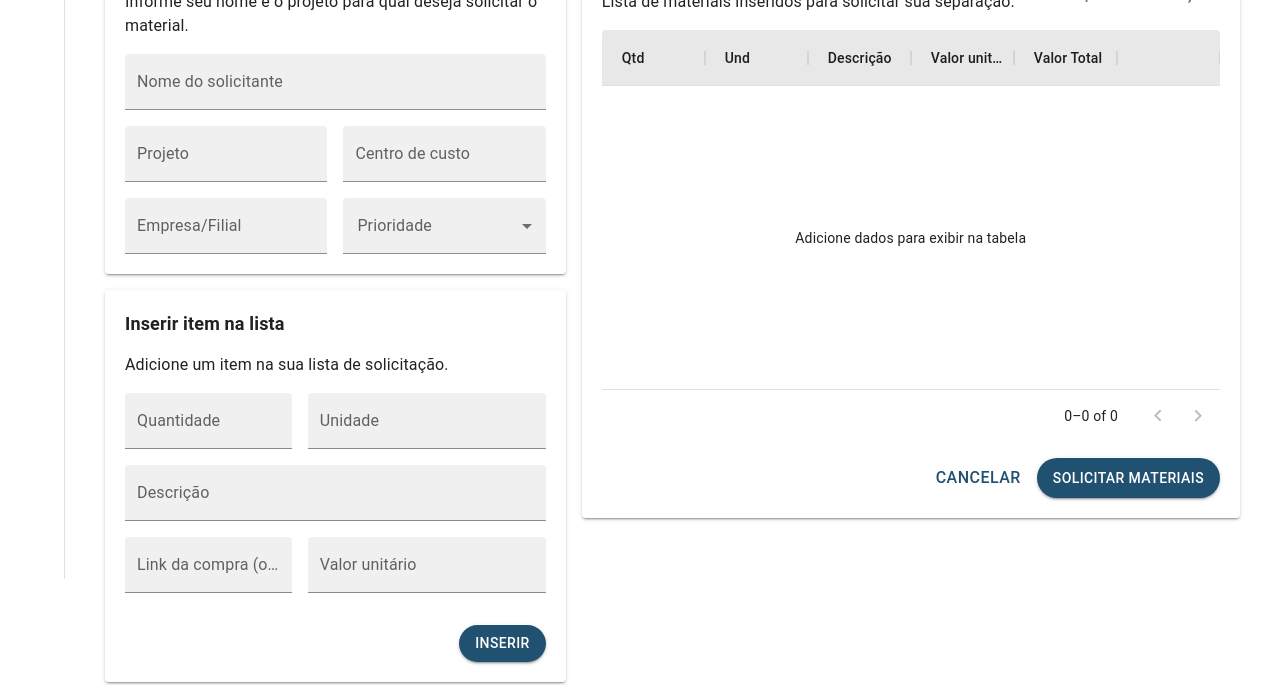
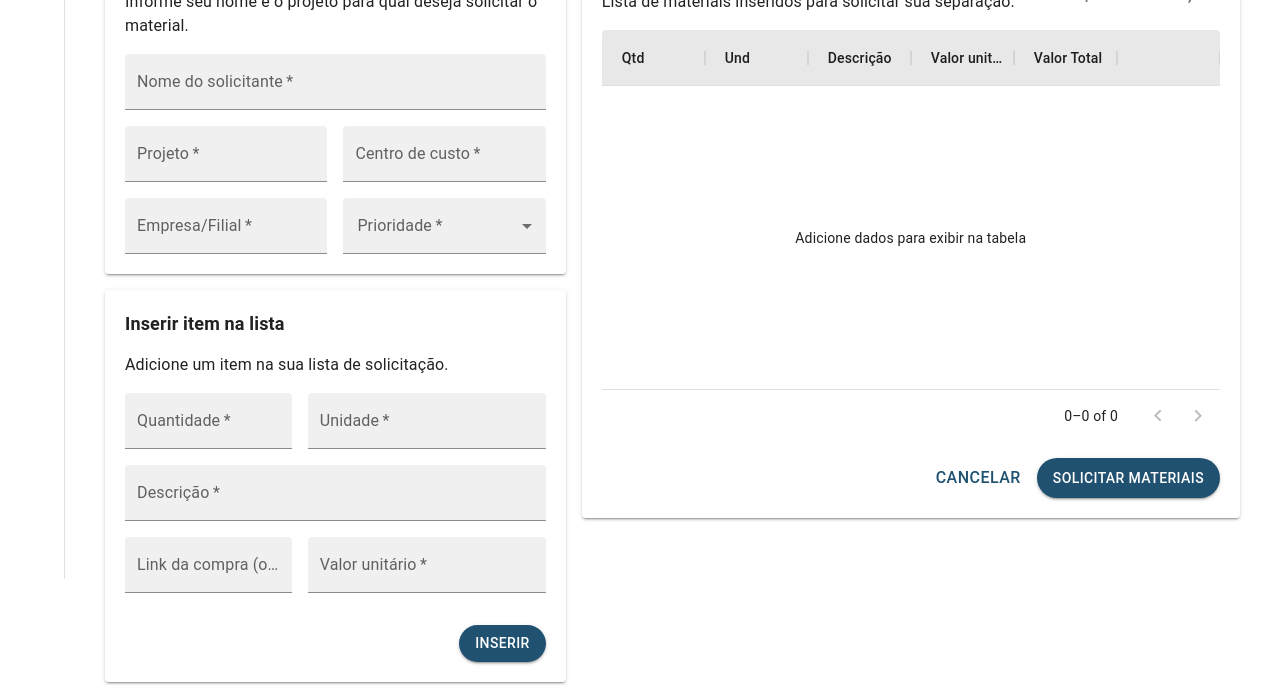
Before and after one commit to DevThiagoSoares/gerenciar-trello-frontend, a React (Create React App) app: page /shopping in a window 1280 px wide. Shown: the part 221-906 px from the top of the page. Built offline with nearby package versions, Linux system fonts and the light colour scheme.

Commit message:
finalizado integração

```diff
--- a/package.json
+++ b/package.json
@@ -15,11 +15,13 @@
     "@testing-library/user-event": "^13.5.0",
     "@types/react": "^18.2.27",
     "@types/react-dom": "^18.2.12",
+    "axios": "^1.5.1",
     "react": "^18.2.0",
     "react-dom": "^18.2.0",
     "react-router-dom": "6",
     "react-scripts": "5.0.1",
     "styled-components": "^6.0.8",
+    "uuid": "^9.0.1",
     "web-vitals": "^2.1.4"
   },
   "scripts": {
--- a/src/Components/Navbar/miniDrawer.tsx
+++ b/src/Components/Navbar/miniDrawer.tsx
@@ -6,7 +6,6 @@ import MuiAppBar, { AppBarProps as MuiAppBarProps } from '@mui/material/AppBar';
 import Toolbar from '@mui/material/Toolbar';
 import List from '@mui/material/List';
 import CssBaseline from '@mui/material/CssBaseline';
-import Typography from '@mui/material/Typography';
 import Divider from '@mui/material/Divider';
 import IconButton from '@mui/material/IconButton';
 import MenuIcon from '@mui/icons-material/Menu';
--- a/src/Components/Navbar/tableGrid/index.tsx
+++ b/src/Components/Navbar/tableGrid/index.tsx
@@ -1,5 +1,5 @@
 import EditIcon from '@mui/icons-material/Edit';
-import { IconButton, Popover, Stack, Typography } from '@mui/material';
+import { IconButton, Stack } from '@mui/material';
 import { Box } from '@mui/system';
 import { DataGrid, GridCellParams, GridColDef } from '@mui/x-data-grid';
 import { useState } from 'react';
@@ -13,11 +13,12 @@ interface TableGridProps {
     take?: number;
     total?: number;
     idAdmin?: string;
+    link?: string
     columns: GridColDef[];
     onDelete?: (id: string) => void;
     onEdit?: (id: string) => void;
     onView?: (id: string) => void;
-    EditPassword?: (id: string) => void;
+    setLink?: (id: string) => void;
     handleSkip?: (row: number) => void;
     handleTake?: (row: number) => void;
 
@@ -74,19 +75,15 @@ export function TableGrid(props: TableGridProps) {
                             <EditIcon />
                         </IconButton>
                     )}
-                    {props.EditPassword && (
+                    {props.link && (
                         <>
 
                             <IconButton
                                 sx={{ color: '#B58930' }}
-                                disabled={
-                                    props.idAdmin !== undefined && row.id === props.idAdmin
-                                        ? true
-                                        : false
-                                }
                                 onClick={() =>
-                                    props.EditPassword ? props.EditPassword(row) : ''
+                                    props.link ? props.setLink(row) : ''
                                 }>
+                                teste
                                 <LockIcon />
                             </IconButton>
                         </>
@@ -101,8 +98,7 @@ export function TableGrid(props: TableGridProps) {
             props.onView(params.id.toString());
         }
     };
-
-    const columns = [...props.columns, ...actionColumn]
+    const columns = [...props.columns, actionColumn]
     return (
         <Box sx={tableContainer}>
             <DataGrid
--- a/src/Pages/shopping/columns/index.ts
+++ b/src/Pages/shopping/columns/index.ts
@@ -18,7 +18,7 @@ export const columns: GridColDef[] = [
         headerName: 'Valor unitário',
     },
     {
-        field: 'Total',
+        field: 'total',
         headerName: 'Valor Total',
     },
 ]
--- a/src/Pages/shopping/index.tsx
+++ b/src/Pages/shopping/index.tsx
@@ -4,54 +4,129 @@ import { BoxContainer, GridForms, paperContainer, styleButton, subtitleStyle, ti
 import { TableGrid } from "../../Components/Navbar/tableGrid";
 import { columns } from "./columns";
 import CreateShopModal from "./modal/modalCreate";
+import { MaterialList, project } from "./interface";
+import { v4 as uuid } from 'uuid'
 
 export function Shopping() {
 
     const [typeModal, setTypeModal] = useState<{ create: boolean }>({ create: false })
+    const [requester, setRequester] = useState<project>({} as project)
+    const [materialList, setMaterialList] = useState<MaterialList>({} as MaterialList)
+    const [listHistory, setLisHistory] = useState<any[]>([])
+    const [rows, setRows] = useState<any>([])
+    const [arrayList, setArrayList] = useState([])
 
     const handleOpenModalCreate = () => {
         setTypeModal({ create: true })
+        const data = [
+            {
+                requester: requester,
+                materialList: listHistory
+            }
+        ]
+
+        setArrayList(data)
     }
 
     const handleSubmit = (event: FormEvent) => {
         event.preventDefault()
+        const arrayList =
+        {
+            id: uuid(),
+            quantity: materialList.quantity,
+            und: materialList.und,
+            description: materialList.description,
+            unitaryValue: (materialList.unitaryValue.toLocaleString('pt-BR', {
+                style: 'currency', currency:
+                    'BRL'
+            })),
+            total: (materialList.quantity * materialList.unitaryValue).toLocaleString('pt-BR', {
+                style: 'currency', currency:
+                    'BRL'
+            })
+        }
+        setLisHistory([...listHistory, arrayList])
+        setRows([...rows, arrayList])
+        setMaterialList({} as MaterialList)
     }
-
     const handleCloseModal = () => {
         setTypeModal({ create: false })
     }
+    const handleChange = (event: any) => {
+        setRequester((state: any) => ({
+            ...state,
+            [event.target.name]: event.target.value,
+        }))
+    }
+    const handleChangeItem = (event: any) => {
+        setMaterialList((state: any) => ({
+            ...state,
+            [event.target.name]: event.target.value,
+        }))
+    }
+
     return (
         <Box sx={{ m: 2 }}>
             <Typography sx={titleStyle} gutterBottom>
                 Abrir solicitação
             </Typography>
             <Box sx={BoxContainer}>
-                <Box sx={{ gap: 2, display: 'grid' }} component={'form'}>
+                <Box sx={{ gap: 2, display: 'grid' }} component={'form'} onSubmit={handleSubmit}>
                     <Paper sx={paperContainer} elevation={2}>
                         <Typography sx={subtitleStyle}>
                             Dados do Projeto
                         </Typography>
                         <p>Informe seu nome e o projeto para qual deseja solicitar o material.</p>
                         <Box sx={GridForms}>
-                            <TextField id="filled-basic" label="Nome do solicitante" variant="filled" sx={{ gridColumn: 'span 2' }} />
-                            <TextField id="filled-basic" label="Projeto" variant="filled" />
-                            <TextField id="filled-basic" label="Centro de custo" variant="filled" />
-                            <TextField id="filled-basic" label="Empresa/Filial" variant="filled" />
-                            <FormControl fullWidth>
+                            <TextField
+                                required
+                                id="filled-basic"
+                                label="Nome do solicitante"
+                                variant="filled"
+                                value={requester.requester ?? ''}
+                                name="requester"
+                                onChange={handleChange}
+                                sx={{ gridColumn: 'span 2' }} />
+                            <TextField
+                                required
+                                id="filled-basic"
+                                label="Projeto"
+                                name="projectName"
+                                value={requester.projectName ?? ''}
+                                onChange={handleChange}
+                                variant="filled" />
+                            <TextField
+                                required
+                                id="filled-basic"
+                                label="Centro de custo"
+                                name="CostCenter"
+                                value={requester.CostCenter ?? ''}
+                                onChange={handleChange}
+                                variant="filled" />
+                            <TextField
+                                required
+                                id="filled-basic"
+                                label="Empresa/Filial"
+                                name="subsidiary"
+                                value={requester.subsidiary ?? ''}
+                                onChange={handleChange}
+                                variant="filled" />
+                            <FormControl fullWidth required>
                                 <InputLabel id="demo-simple-select-label">Prioridade</InputLabel>
                                 <Select
                                     labelId="demo-simple-select-label"
                                     id="demo-simple-select"
-                                    /* value={age} */
+                                    value={requester.priority ?? ''}
                                     variant="filled"
+                                    name="priority"
                                     label="Prioridade"
-                                /* onChange={handleChange} */
+                                    onChange={handleChange}
                                 >
                                     <MenuItem value="">
                                         <em>Selecionar</em>
                                     </MenuItem>
-                                    <MenuItem value={20}>Urgente</MenuItem>
-                                    <MenuItem value={30}>Não Urgente</MenuItem>
+                                    <MenuItem value={'Urgente'}>Urgente</MenuItem>
+                                    <MenuItem value={'Não Urgente'}>Não Urgente</MenuItem>
                                 </Select>
                             </FormControl>
                         </Box>
@@ -63,11 +138,47 @@ export function Shopping() {
                         </Typography>
                         <p>Adicione um item na sua lista de solicitação.</p>
                         <Box sx={BoxContainer}>
-                            <TextField id="filled-basic" label="Quantidade" variant="filled" />
-                            <TextField id="filled-basic" label="Unidade" variant="filled" />
-                            <TextField id="filled-basic" label="Descrição" variant="filled" sx={{ gridColumn: 'span 2' }} />
-                            <TextField id="filled-basic" label="Link da compra (opcional)" variant="filled" />
-                            <TextField id="filled-basic" label="Valor unitário" variant="filled" />
+                            <TextField
+                                required
+                                id="filled-basic"
+                                label="Quantidade"
+                                name="quantity"
+                                type="number"
+                                value={materialList.quantity ?? ''}
+                                onChange={handleChangeItem}
+                                variant="filled" />
+                            <TextField
+                                required
+                                id="filled-basic"
+                                label="Unidade"
+                                name="und"
+                                value={materialList.und ?? ''}
+                                onChange={handleChangeItem}
+                                variant="filled" />
+                            <TextField
+                                required id="filled-basic"
+                                label="Descrição"
+                                variant="filled"
+                                name="description"
+                                value={materialList.description ?? ''}
+                                onChange={handleChangeItem}
+                                sx={{ gridColumn: 'span 2' }} />
+                            <TextField
+                                id="filled-basic"
+                                label="Link da compra (opcional)"
+                                name="purchaseLink"
+                                value={materialList.purchaseLink ?? ''}
+                                onChange={handleChangeItem}
+                                variant="filled" />
+                            <TextField
+                                required
+                                id="filled-basic"
+                                name="unitaryValue"
+                                value={materialList.unitaryValue ?? ''}
+                                type="number"
+                                onChange={handleChangeItem}
+                                label="Valor unitário"
+                                variant="filled" />
                         </Box>
                         <Box sx={styleButton}>
                             <Button variant="contained" sx={{ background: '#205171', borderRadius: '20px', mt: 2 }} type="submit">
@@ -76,7 +187,7 @@ export function Shopping() {
                         </Box>
                     </Paper>
                 </Box>
-                <Box onSubmit={handleSubmit}>
+                <Box>
                     <Paper elevation={2} sx={paperContainer}>
                         <Box sx={{ display: 'flex', justifyContent: 'space-between' }}>
                             <Box>
@@ -95,14 +206,18 @@ export function Shopping() {
                         <Box>
                             <TableGrid
                                 columns={columns}
-                                rows={[]}
-                                skip={25}
+                                rows={rows}
+                                skip={0}
+                                take={25}
+                                onDelete={() => { }}
+                                setLink={() => { }}
+
                             />
                         </Box>
                         <Box sx={styleButton}>
                             <Button sx={{ color: '#205171', borderRadius: '20px', fontSize: 'medium' }}>Cancelar</Button>
                             <Button variant="contained" sx={{ background: '#205171', borderRadius: '20px' }} onClick={handleOpenModalCreate}>Solicitar Materiais</Button>
-                            {typeModal.create && <CreateShopModal arrayList={[]} open={typeModal.create} handleClose={handleCloseModal} />}
+                            {typeModal.create && <CreateShopModal arrayList={arrayList} open={typeModal.create} handleClose={handleCloseModal} />}
                         </Box>
                     </Paper>
                 </Box>
--- /dev/null
+++ b/src/Pages/shopping/interface/index.ts
@@ -0,0 +1,34 @@
+export interface itemListProps {
+    projectLeader: string,
+    projectManager: string,
+    technicalManager: string,
+    email: string,
+    justification: string,
+    project: project,
+    materialList: MaterialList[]
+}
+
+export interface MaterialList {
+    id?: string,
+    quantity: number,
+    und: string,
+    description: string,
+    unitaryValue: number,
+    purchaseLink?: string
+}
+
+export interface project {
+    requester: string,
+    projectName: string,
+    CostCenter: string,
+    subsidiary: string,
+    priority: string,
+}
+
+export interface equipeProps {
+    projectLeader: string,
+    projectManager: string,
+    technicalManager: string,
+    email: string,
+    justification: string,
+}
--- a/src/Pages/shopping/modal/modalCreate.tsx
+++ b/src/Pages/shopping/modal/modalCreate.tsx
@@ -4,8 +4,10 @@ import Button from '@mui/material/Button';
 import Typography from '@mui/material/Typography';
 import Modal from '@mui/material/Modal';
 import { TextField } from '@mui/material';
-import { BoxContainer, styleButton } from '../style';
+import { styleButton } from '../style';
 import { gridForms } from './style';
+import { equipeProps, itemListProps } from '../interface';
+import { createCard } from '../../../service/shop';
 
 const style = {
     position: 'absolute' as 'absolute',
@@ -26,6 +28,28 @@ interface modalProps {
 }
 
 export default function CreateShopModal(props: modalProps) {
+    const [equip, setEquipe] = React.useState<equipeProps>({} as equipeProps)
+
+    const handleChange = (event: any) => {
+        setEquipe((state: any) => ({
+            ...state,
+            [event.target.name]: event.target.value,
+        }))
+    }
+
+    const handleSubmit = (event: React.FormEvent) => {
+        event.preventDefault()
+        const payload: itemListProps = {
+            ...equip,
+            project: props.arrayList[0].requester,
+            materialList: props.arrayList.map((item: any) => item.materialList)
+        }
+        createCard(payload).then((res) => {
+            console.log(res)
+        }).then((error: any) => {
+            console.log(error)
+        })
+    }
 
     return (
         <div>
@@ -35,7 +59,7 @@ export default function CreateShopModal(props: modalProps) {
                 aria-labelledby="modal-modal-title"
                 aria-describedby="modal-modal-description"
             >
-                <Box sx={style} component={'form'}>
+                <Box sx={style} component={'form'} onSubmit={handleSubmit}>
                     <Typography id="modal-modal-title" variant="h6" component="h2">
                         Concluir solicitação
                     </Typography>
@@ -43,17 +67,50 @@ export default function CreateShopModal(props: modalProps) {
                         Confirme as informações finais de solicitação
                     </Typography>
                     <Box sx={gridForms}>
-                        <TextField id="filled-basic" label="Líder do projeto" variant="filled" />
-                        <TextField id="filled-basic" label="Gerente do projeto" variant="filled" />
-                        <TextField id="filled-basic" label="Gerente técnico" variant="filled" />
-                        <TextField id="filled-basic" label="Justificativa" variant="filled" sx={{ gridColumn: 'span 3' }} multiline
+                        <TextField
+                            id="filled-basic"
+                            label="Líder do projeto"
+                            name='projectLeader'
+                            value={equip.projectLeader}
+                            onChange={handleChange}
+                            variant="filled" />
+                        <TextField
+                            id="filled-basic"
+                            label="Gerente do projeto"
+                            name='projectManager'
+                            value={equip.projectManager}
+                            onChange={handleChange}
+                            variant="filled" />
+                        <TextField
+                            id="filled-basic"
+                            label="Gerente técnico"
+                            name='projectManager'
+                            value={equip.technicalManager}
+                            onChange={handleChange}
+                            variant="filled" />
+                        <TextField
+                            id="filled-basic"
+                            label="Justificativa"
+                            variant="filled"
+                            sx={{ gridColumn: 'span 3' }}
+                            multiline
+                            name='justification'
+                            value={equip.justification}
+                            onChange={handleChange}
                             rows={3} />
-                        <TextField id="filled-basic" label="Email do solicitante" variant="filled" sx={{ gridColumn: 'span 3' }} />
+                        <TextField
+                            id="filled-basic"
+                            label="Email do solicitante"
+                            variant="filled"
+                            name='email'
+                            onChange={handleChange}
+                            value={equip.email}
+                            sx={{ gridColumn: 'span 3' }} />
 
                     </Box>
                     <Box sx={styleButton}>
                         <Button sx={{ color: '#205171', borderRadius: '20px' }} onClick={props.handleClose}>Cancelar</Button>
-                        <Button sx={{ background: '#205171', borderRadius: '20px' }} variant='contained'>Concluir</Button>
+                        <Button sx={{ background: '#205171', borderRadius: '20px' }} variant='contained' type='submit'>Concluir</Button>
                     </Box>
                 </Box>
             </Modal>
--- /dev/null
+++ b/src/service/api.ts
@@ -0,0 +1,5 @@
+import axios from "axios";
+
+export const api = axios.create({
+    baseURL: `${process.env.REACT_APP_PORT_PROJECT_BACKEND}`,
+});
--- /dev/null
+++ b/src/service/shop/index.tsx
@@ -0,0 +1,6 @@
+import { itemListProps } from "../../Pages/shopping/interface";
+import { api } from "../api";
+
+export async function createCard(payload: itemListProps) {
+    return await api.post('api/card/list', payload)
+}
```
Also changed, not shown: 2 other files (tests, documents, lock files or other folders).
